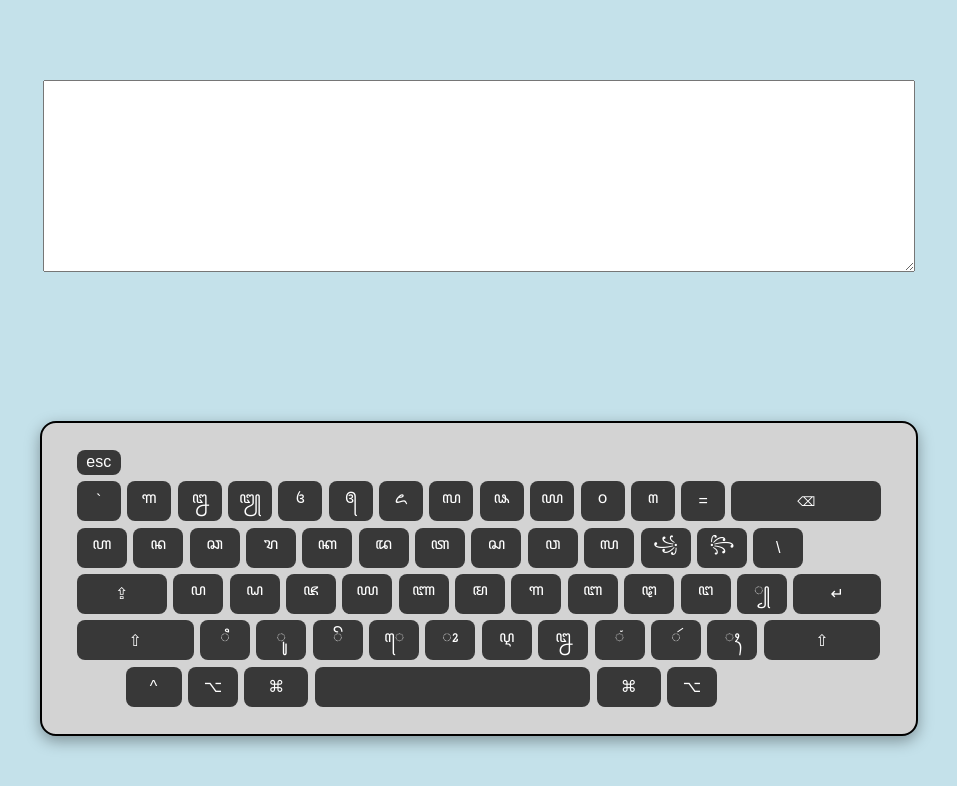
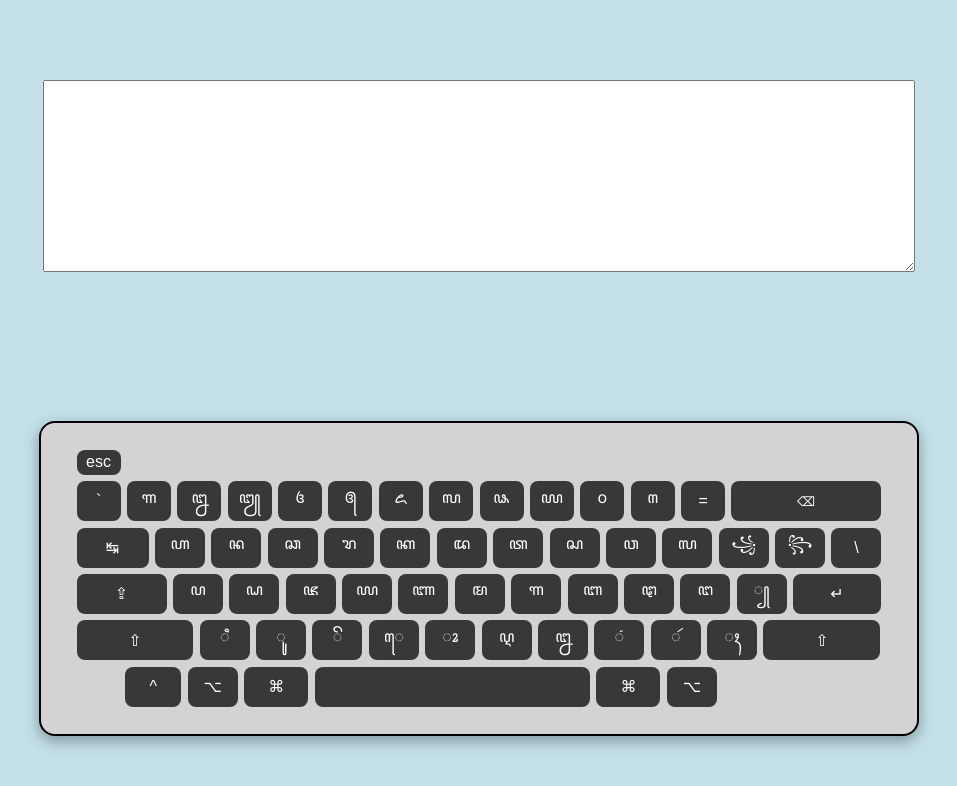
Before and after one commit to samuelswank/the-real-javascript, a plain HTML site: page index.html in a window 1280 px wide. Shown: the whole page, without its empty margins (161-1118 px from the left). Drawn offline with Linux system fonts and the light colour scheme; a web font is replaced by a local one.

Commit message:
Tab implemented

```diff
--- a/index.html
+++ b/index.html
@@ -30,7 +30,7 @@
           <div id="Backspace" class="key backspace"></div>
         </div>
         <div class="row row-3">
-          <!-- <div id="Tab" class="key tab"></div> -->
+          <div id="Tab" class="key tab"></div>
           <div id="KeyQ" class="key text text-start"></div>
           <div id="KeyW" class="key text"></div>
           <div id="KeyE" class="key text"></div>
```
